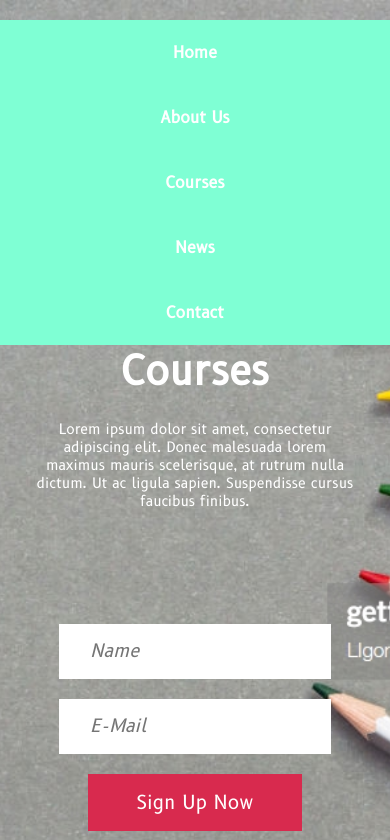
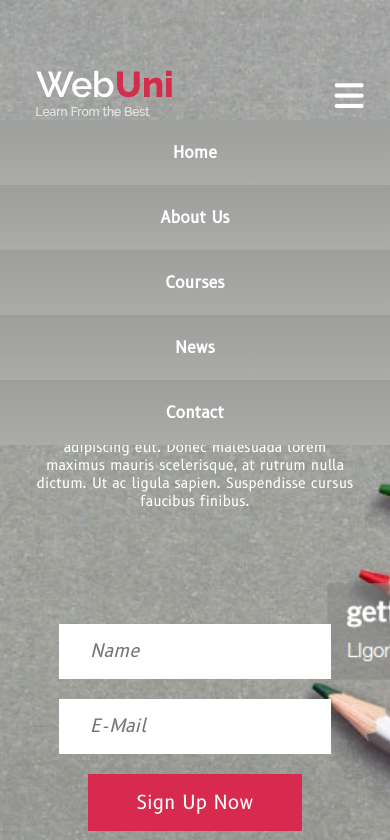
Before and after one commit to ShotikoS/WebUni, a plain HTML site: page index.html in a window 390 px wide. Both pictures are taken after a click on the icon 199 px from the left and 95 px from the top of the page. Shown: the top 840 px of the page. Drawn offline with nearby package versions, Linux system fonts and the light colour scheme.

Commit message:
Update responsive.css

```diff
--- a/css/responsive.css
+++ b/css/responsive.css
@@ -9,7 +9,7 @@
         width: 100%;
         background-color: aquamarine;
         position: absolute;
-        margin-top: 190px;
+        margin-top: 390px;
         left: 0;
         right: 0;
         padding: 0;
@@ -17,8 +17,11 @@
     .navBar li{
         height: 65px;
         display: flex;
+        width: 100%;
+        margin: 0px !important;
         align-items: center;
         justify-content: center;
+        background-image: linear-gradient(#9d9f9c, #ababa9);
     }
     .bar{
         visibility: visible !important;
@@ -50,6 +53,9 @@
     .SearchCourseCat{
         width: 165px !important;
     }
+    .CourseCat{
+        padding: 0px !important;
+    }
 }
 @media(max-width: 646px){
     .featuredCourse__List{
```
